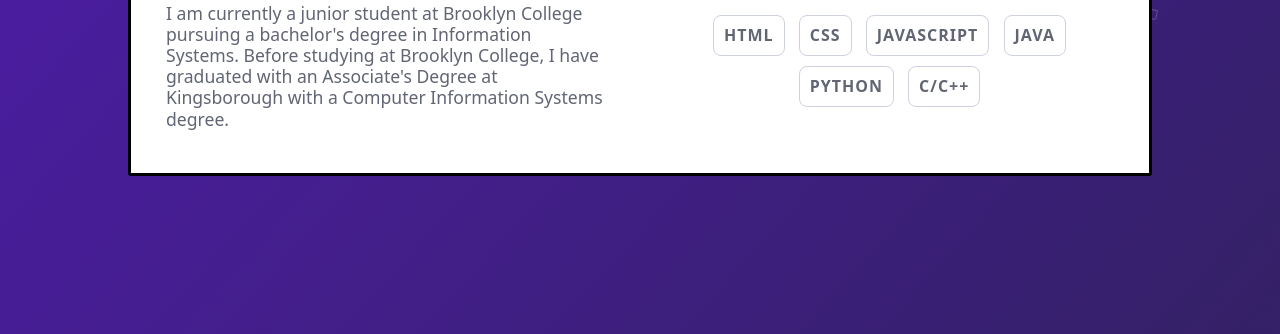
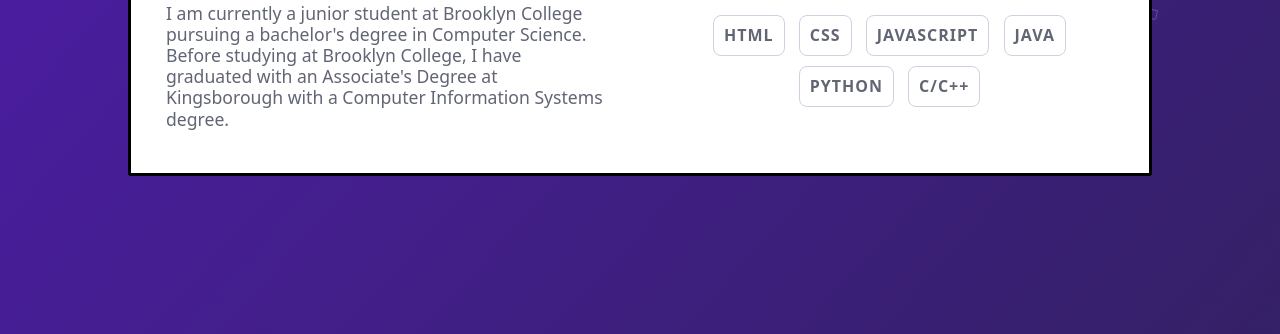
Before and after one commit to KevinDocanto/kevindocanto.github.io, a plain HTML site: page index.html in a window 1280 px wide. Shown: the part 466-800 px from the top of the page. Drawn offline with nearby package versions, Linux system fonts and the light colour scheme.

Commit message:
Update index.html

```diff
--- a/index.html
+++ b/index.html
@@ -62,7 +62,7 @@
           <h1 class="heading">Education</h1>
           <h3>
             I am currently a junior student at Brooklyn College pursuing a
-            bachelor's degree in Information Systems. Before studying at
+            bachelor's degree in Computer Science. Before studying at
             Brooklyn College, I have graduated with an Associate's Degree at
             Kingsborough with a Computer Information Systems degree.
           </h3>
```
